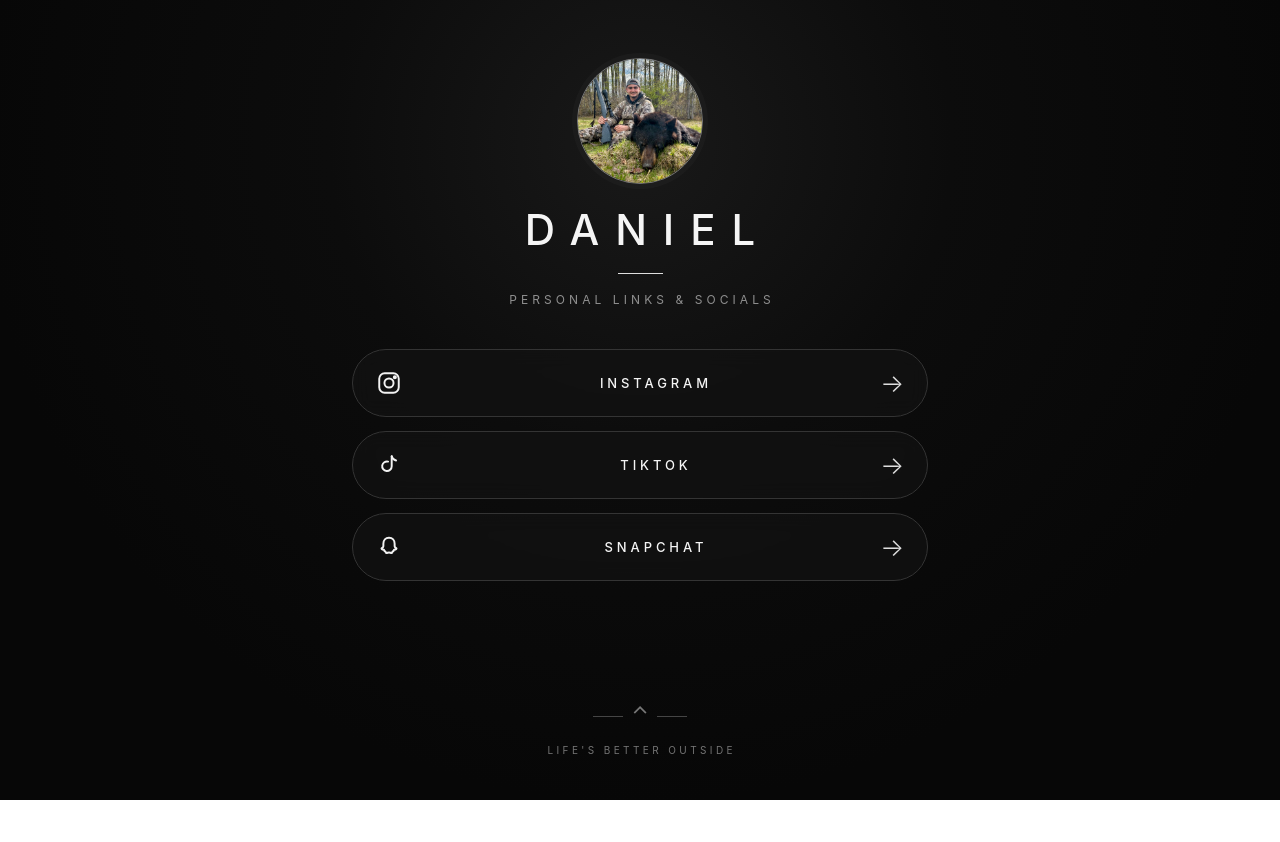
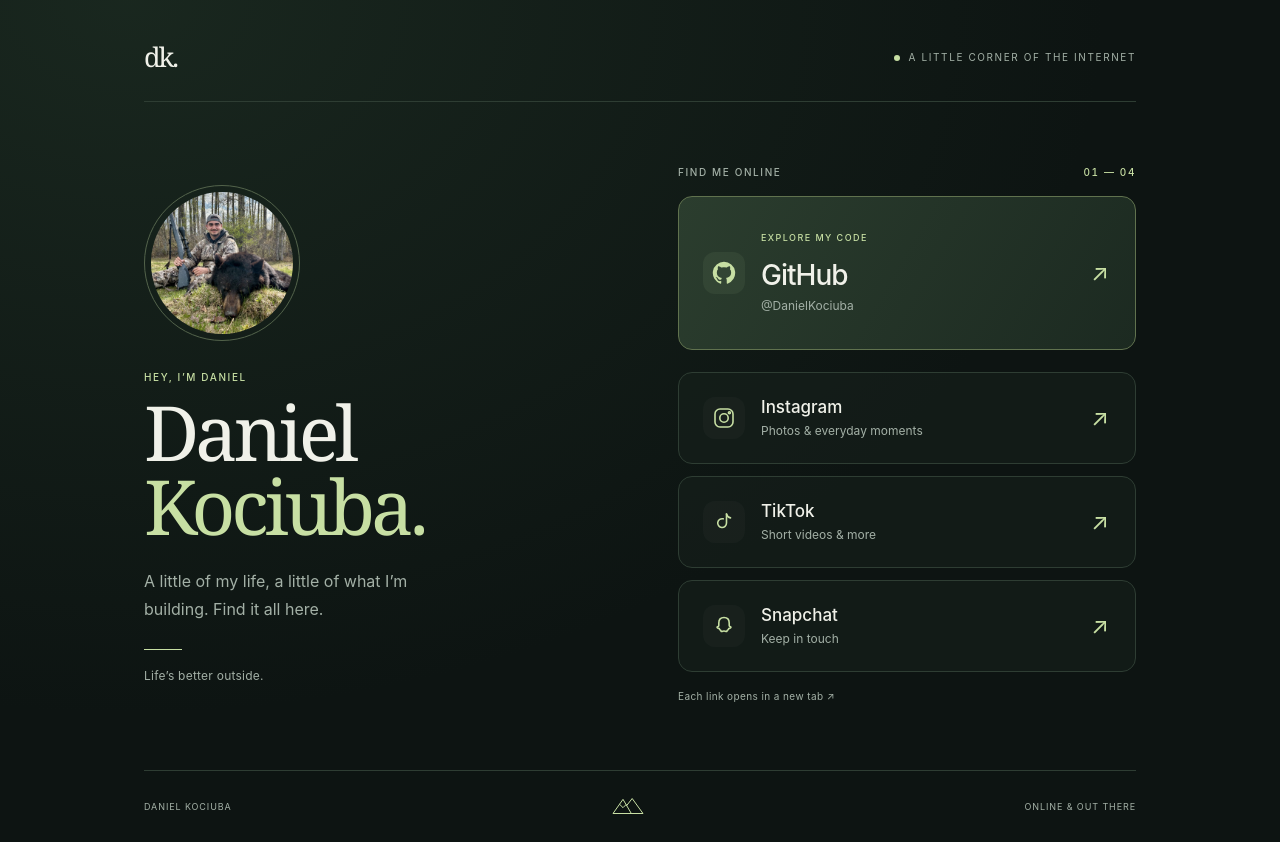
Before and after one commit to DanielKociuba/DanielKociuba.github.io, a plain HTML site: page index.html in a window 1280 px wide. Before the commit the page ends 800 px from the top, so only its background shows below. Drawn offline with Linux system fonts and the light colour scheme.

Commit message:
Add featured GitHub link and refresh personal site design

```diff
--- a/index.html
+++ b/index.html
@@ -3,224 +3,229 @@
 <head>
 <meta charset="UTF-8">
 <meta name="viewport" content="width=device-width, initial-scale=1.0">
-<meta name="theme-color" content="#0b0b0b">
-<title>Daniel — Links</title>
+<meta name="theme-color" content="#0d1412">
+<meta name="description" content="Daniel Kociuba’s personal corner of the internet. Find my GitHub, Instagram, TikTok, and Snapchat.">
+<title>Daniel Kociuba — Links &amp; Socials</title>
 <style>
-  :root {
-    --bg: #090909;
-    --card: #111111;
-    --text: #f5f5f5;
-    --muted: #8f8f8f;
-    --line: #343434;
-  }
 
-  * { box-sizing: border-box; }
+:root{color-scheme:dark;
+  --bg:#0d1412;
+  --panel:#141e19;
+  --text:#f0f1e9;
+  --muted:#a3b0a6;
+  --accent:#c7dfa3;
+  --line:#2e3d33}
 
-  html, body { margin: 0; min-height: 100%; }
+*{box-sizing:border-box}
+html{min-height:100%}
+body{margin:0;
+  min-height:100svh;
+  background:radial-gradient(ellipse at 10% 0%,#24382a88,transparent 60%),var(--bg);
+  color:var(--text);
+  font-family:-apple-system,BlinkMacSystemFont,"Segoe UI",sans-serif;
+  -webkit-font-smoothing:antialiased}
 
-  body {
-    min-height: 100vh;
-    background:
-      radial-gradient(circle at 50% 18%, #191919 0, #0c0c0c 34%, #070707 72%);
-    color: var(--text);
-    font-family: -apple-system, BlinkMacSystemFont, "Inter", "Segoe UI",
-                 Roboto, Helvetica, Arial, sans-serif;
-    display: flex;
-    justify-content: center;
-  }
+a{color:inherit}
+.page{max-width:1080px;
+  margin:auto;
+  padding:38px 44px 26px}
+.masthead,.footer{display:flex;
+  align-items:center;
+  justify-content:space-between;
+  gap:20px}
+.masthead{padding-bottom:26px;
+  border-bottom:1px solid var(--line)}
+.monogram{font-family:Georgia,serif;
+  font-size:27px;
+  letter-spacing:-2px}
+.masthead-note,.eyebrow,.section-label,.footer{font-size:10px;
+  letter-spacing:.16em;
+  text-transform:uppercase}
+.masthead-note{color:var(--muted)}
+.dot{display:inline-block;
+  width:6px;
+  height:6px;
+  background:var(--accent);
+  border-radius:50%;
+  margin-right:9px}
+.layout{display:grid;
+  grid-template-columns:1fr 1fr;
+  gap:76px;
+  align-items:center;
+  padding:64px 0 68px}
+.avatar{width:156px;
+  height:156px;
+  border-radius:50%;
+  padding:6px;
+  border:1px solid #53634b;
+  margin-bottom:30px}
+.avatar img{display:block;
+  width:100%;
+  height:100%;
+  border-radius:50%;
+  object-fit:cover;
+  object-position:52% 43%;
+  filter:saturate(.8)}
+.eyebrow{display:block;
+  color:var(--accent);
+  margin:0 0 12px;
+  font-weight:500}
+h1{font-family:Georgia,"Times New Roman",serif;
+  font-size:clamp(52px,6vw,76px);
+  font-weight:400;
+  line-height:.98;
+  letter-spacing:-.055em;
+  margin:0 0 24px}
+h1 span{display:block;
+  color:var(--accent)}
+.intro{font-size:16px;
+  line-height:1.75;
+  color:var(--muted);
+  max-width:310px;
+  margin:0}
+.profile-rule{width:38px;
+  height:1px;
+  background:var(--accent);
+  margin:26px 0 18px}
+.motto{font-size:12px;
+  color:var(--muted);
+  margin:0;
+  letter-spacing:.02em}
+.section-label{color:var(--muted);
+  display:flex;
+  justify-content:space-between;
+  align-items:center;
+  margin:0 0 18px;
+  font-weight:500}
+.section-label span{font-variant-numeric:tabular-nums;
+  color:var(--accent)}
+.links{display:grid;
+  gap:12px}
+.link{display:grid;
+  grid-template-columns:42px minmax(0,1fr) 20px;
+  align-items:center;
+  gap:16px;
+  min-height:92px;
+  padding:20px 24px;
+  border:1px solid var(--line);
+  border-radius:14px;
+  background:#16211b99;
+  text-decoration:none;
+  transition:background .2s,border-color .2s,transform .2s}
+.link:hover{background:#213127;
+  border-color:#6f825e;
+  transform:translateY(-3px)}
+a:focus-visible{outline:3px solid var(--accent);
+  outline-offset:5px}
+.featured{min-height:154px;
+  background:linear-gradient(120deg,#2b3d2e,#1c2a21);
+  border-color:#60724e;
+  margin-bottom:10px}
+.featured:hover{background:#314531}
+.featured .eyebrow{font-size:9px;
+  margin-bottom:10px}
+.featured .label{font-size:28px;
+  letter-spacing:-.035em}
+.icon{width:42px;
+  height:42px;
+  display:grid;
+  place-items:center;
+  border-radius:12px;
+  background:#ffffff06;
+  color:var(--accent)}
+.icon svg{width:24px;
+  height:24px;
+  fill:none;
+  stroke:currentColor;
+  stroke-width:1.6;
+  stroke-linecap:round;
+  stroke-linejoin:round}
+.icon .github-icon{fill:currentColor;
+  stroke:none}
+.featured .icon{background:#c7dfa311}
+.link-copy{display:grid;
+  gap:5px}
+.label{font-size:17px;
+  font-weight:500}
+.description{font-size:12px;
+  color:var(--muted);
+  line-height:1.5}
+.arrow{align-self:center;
+  font-size:23px;
+  color:var(--accent)}
+.link-note{font-size:10px;
+  color:var(--muted);
+  margin:18px 0 0;
+  letter-spacing:.04em}
+.footer{padding-top:25px;
+  border-top:1px solid var(--line);
+  color:var(--muted);
+  font-size:9px;
+  letter-spacing:.1em}
+.mountain{width:34px;
+  height:20px;
+  color:var(--accent)}
+.skip-link{position:absolute;
+  left:12px;
+  top:-100px;
+  padding:12px;
+  background:var(--bg);
+  z-index:2}
+.skip-link:focus{top:12px}
 
-  .page {
-    width: 100%;
-    max-width: 620px;
-    min-height: 100vh;
-    padding: 58px 22px 44px;
-    display: flex;
-    flex-direction: column;
-  }
+@media(min-width:900px){.page{min-height:100svh;
+  display:flex;
+  flex-direction:column}
+.layout{flex:1}
+.footer{margin-top:auto}
+}
 
-  .profile {
-    text-align: center;
-  }
+@media(max-width:760px){.page{max-width:540px;
+  padding:24px}
+.layout{grid-template-columns:1fr;
+  gap:38px;
+  padding:38px 0 42px}
+.profile{text-align:center}
+.avatar{margin:0 auto 24px;
+  width:132px;
+  height:132px}
+h1{font-size:54px}
+h1 span{display:inline}
+.intro{margin:auto;
+  max-width:300px;
+  font-size:14px}
+.profile-rule{margin:22px auto 16px}
+.featured{min-height:132px}
+.link{min-height:84px;
+  padding:18px 20px}
+.footer{font-size:8px;
+  gap:12px}
+.masthead-note{font-size:9px}
+}
 
-  .avatar {
-    width: 126px;
-    height: 126px;
-    margin: 0 auto 25px;
-    border-radius: 50%;
-    overflow: hidden;
-    border: 1px solid #777;
-    box-shadow: 0 0 0 5px rgba(255,255,255,.025);
-    background: #151515;
-  }
+@media(prefers-reduced-motion:reduce){.link{transition:none}
+.link:hover{transform:none}
+}
 
-  .avatar img {
-    width: 100%;
-    height: 100%;
-    object-fit: cover;
-    object-position: 52% 43%;
-    display: block;
-  }
-
-  h1 {
-    margin: 0;
-    font-size: clamp(30px, 7vw, 42px);
-    line-height: 1;
-    font-weight: 500;
-    letter-spacing: .38em;
-    padding-left: .38em;
-  }
-
-  .divider {
-    width: 45px;
-    height: 1px;
-    background: #dedede;
-    margin: 22px auto 18px;
-  }
-
-  .tagline {
-    margin: 0 0 42px;
-    color: var(--muted);
-    font-size: 12px;
-    letter-spacing: .34em;
-    padding-left: .34em;
-    text-transform: uppercase;
-  }
-
-  .links {
-    display: grid;
-    gap: 14px;
-  }
-
-  .link {
-    min-height: 68px;
-    border: 1px solid var(--line);
-    border-radius: 999px;
-    background: rgba(18,18,18,.72);
-    color: var(--text);
-    text-decoration: none;
-    display: grid;
-    grid-template-columns: 58px 1fr 30px;
-    align-items: center;
-    padding: 0 23px;
-    transition: transform .18s ease, border-color .18s ease,
-                background .18s ease, box-shadow .18s ease;
-    backdrop-filter: blur(10px);
-  }
-
-  .link:hover {
-    transform: translateY(-2px);
-    border-color: #5a5a5a;
-    background: rgba(28,28,28,.9);
-    box-shadow: 0 12px 35px rgba(0,0,0,.25);
-  }
-
-  .link:active { transform: scale(.985); }
-
-  .icon {
-    width: 26px;
-    height: 26px;
-    display: flex;
-    align-items: center;
-    justify-content: center;
-    justify-self: start;
-    color: #f2f2f2;
-  }
-
-  .icon svg {
-    width: 26px;
-    height: 26px;
-    fill: none;
-    stroke: currentColor;
-    stroke-width: 1.8;
-    stroke-linecap: round;
-    stroke-linejoin: round;
-  }
-
-  .label {
-    text-align: center;
-    font-size: 13px;
-    font-weight: 500;
-    letter-spacing: .30em;
-    padding-left: .30em;
-  }
-
-  .arrow {
-    font-size: 25px;
-    font-weight: 300;
-    line-height: 1;
-    justify-self: end;
-    color: #dedede;
-  }
-
-  footer {
-    margin-top: auto;
-    padding-top: 62px;
-    text-align: center;
-    color: #747474;
-  }
-
-  .mountains {
-    width: 94px;
-    height: 30px;
-    margin: 0 auto 13px;
-    position: relative;
-  }
-
-  .mountains::before,
-  .mountains::after {
-    content: "";
-    position: absolute;
-    top: 15px;
-    width: 30px;
-    height: 1px;
-    background: #454545;
-  }
-
-  .mountains::before { left: 0; }
-  .mountains::after { right: 0; }
-
-  .mountain-mark {
-    position: absolute;
-    left: 50%;
-    top: 2px;
-    transform: translateX(-50%);
-    color: #777;
-    font-size: 22px;
-    line-height: 1;
-  }
-
-  .footer-text {
-    margin: 0;
-    font-size: 10px;
-    letter-spacing: .34em;
-    padding-left: .34em;
-    text-transform: uppercase;
-  }
-
-  @media (max-width: 480px) {
-    .page { padding-top: 45px; }
-    .avatar { width: 112px; height: 112px; margin-bottom: 23px; }
-    .tagline { margin-bottom: 34px; font-size: 10px; }
-    .link { min-height: 62px; padding: 0 19px; grid-template-columns: 48px 1fr 25px; }
-    .label { font-size: 12px; }
-  }
 </style>
 </head>
 <body>
-<main class="page">
-  <section class="profile">
-    <div class="avatar">
-      <img src="profile.jpg" alt="Daniel outdoors">
-    </div>
-
-    <h1>DANIEL</h1>
-    <div class="divider"></div>
-    <p class="tagline">Personal links &amp; socials</p>
-  </section>
-
-  <nav class="links" aria-label="Social links">
-
-    <a class="link" href="https://www.instagram.com/daniel._k_/" target="_blank" rel="noopener noreferrer">
+<a class="skip-link" href="#links">Skip to links</a>
+<div class="page">
+<header class="masthead"><span class="monogram" aria-label="Daniel Kociuba">dk.</span><span class="masthead-note"><span class="dot" aria-hidden="true"></span>A little corner of the internet</span></header>
+<main class="layout">
+<section class="profile" aria-labelledby="name">
+<div class="avatar"><img src="profile.jpg" alt="Daniel outdoors" width="144" height="144" fetchpriority="high"></div>
+<p class="eyebrow">Hey, I’m Daniel</p>
+<h1 id="name">Daniel <span>Kociuba.</span></h1>
+<p class="intro">A little of my life, a little of what I’m building. Find it all here.</p>
+<div class="profile-rule" aria-hidden="true"></div><p class="motto">Life’s better outside.</p>
+</section>
+<section aria-labelledby="links-heading"><h2 class="section-label" id="links-heading">Find me online <span aria-hidden="true">01 — 04</span></h2>
+<nav class="links" id="links" aria-label="Social links"><a class="link featured" href="https://github.com/DanielKociuba" target="_blank" rel="noopener noreferrer">
+<span class="icon" aria-hidden="true"><svg viewBox="0 0 24 24" class="github-icon"><path d="M12 .8a11.2 11.2 0 0 0-3.54 21.83c.56.1.77-.24.77-.54v-2.1c-3.13.68-3.79-1.33-3.79-1.33-.51-1.3-1.25-1.64-1.25-1.64-1.02-.7.08-.69.08-.69 1.13.08 1.72 1.16 1.72 1.16 1 1.72 2.62 1.22 3.26.94.1-.73.39-1.22.71-1.5-2.5-.28-5.12-1.25-5.12-5.57 0-1.23.44-2.23 1.15-3.02-.12-.28-.5-1.43.11-2.98 0 0 .94-.3 3.08 1.15a10.7 10.7 0 0 1 5.61 0c2.14-1.45 3.08-1.15 3.08-1.15.61 1.55.23 2.7.11 2.98.72.79 1.15 1.79 1.15 3.02 0 4.33-2.63 5.28-5.14 5.56.4.35.76 1.03.76 2.08v3.09c0 .3.2.65.77.54A11.2 11.2 0 0 0 12 .8Z"/></svg></span>
+<span class="link-copy"><span class="eyebrow">Explore my code</span><span class="label">GitHub</span><span class="description">@DanielKociuba</span></span><span class="arrow" aria-hidden="true">↗</span></a>
+<a class="link" href="https://www.instagram.com/daniel._k_/" target="_blank" rel="noopener noreferrer">
       <span class="icon" aria-hidden="true">
         <svg viewBox="0 0 24 24">
           <rect x="3" y="3" width="18" height="18" rx="5"></rect>
@@ -228,37 +233,32 @@
           <circle cx="17.4" cy="6.7" r="1"></circle>
         </svg>
       </span>
-      <span class="label">INSTAGRAM</span>
-      <span class="arrow">→</span>
+      <span class="link-copy"><span class="label">Instagram</span><span class="description">Photos & everyday moments</span></span>
+      <span class="arrow" aria-hidden="true">↗</span>
     </a>
-
-    <a class="link" href="https://www.tiktok.com/@daniel._k_" target="_blank" rel="noopener noreferrer">
+<a class="link" href="https://www.tiktok.com/@daniel._k_" target="_blank" rel="noopener noreferrer">
       <span class="icon" aria-hidden="true">
         <svg viewBox="0 0 24 24">
           <path d="M14.5 4v9.1a4.4 4.4 0 1 1-3.3-4.25"></path>
           <path d="M14.5 4c.55 2.1 1.8 3.45 4 3.85"></path>
         </svg>
       </span>
-      <span class="label">TIKTOK</span>
-      <span class="arrow">→</span>
+      <span class="link-copy"><span class="label">TikTok</span><span class="description">Short videos & more</span></span>
+      <span class="arrow" aria-hidden="true">↗</span>
     </a>
-
-    <a class="link" href="https://www.snapchat.com/add/dkociuba11?share_id=M6C0JJWlTByLPT4e_f4hQA&locale=en_CA" target="_blank" rel="noopener noreferrer">
+<a class="link" href="https://www.snapchat.com/add/dkociuba11?share_id=M6C0JJWlTByLPT4e_f4hQA&amp;locale=en_CA" target="_blank" rel="noopener noreferrer">
       <span class="icon" aria-hidden="true">
         <svg viewBox="0 0 24 24">
           <path d="M12 3.5c-3.2 0-5.2 2.3-5.2 5.6v2.3c0 .7-.4 1.1-1.2 1.4-.5.2-.7.6-.3 1 .5.5 1.3.7 2 .8.2.9.8 1.5 1.6 1.8-.1.8.2 1.1.8 1.1.8 0 1.3-.5 2.3-.5s1.5.5 2.3.5c.6 0 .9-.3.8-1.1.8-.3 1.4-.9 1.6-1.8.7-.1 1.5-.3 2-.8.4-.4.2-.8-.3-1-.8-.3-1.2-.7-1.2-1.4V9.1c0-3.3-2-5.6-5.2-5.6Z"></path>
         </svg>
       </span>
-      <span class="label">SNAPCHAT</span>
-      <span class="arrow">→</span>
-    </a>
-
-  </nav>
-
-  <footer>
-    <div class="mountains"><span class="mountain-mark">⌃</span></div>
-    <p class="footer-text">Life's better outside</p>
-  </footer>
+      <span class="link-copy"><span class="label">Snapchat</span><span class="description">Keep in touch</span></span>
+      <span class="arrow" aria-hidden="true">↗</span>
+    </a></nav>
+<p class="link-note">Each link opens in a new tab ↗</p>
+</section>
 </main>
+<footer class="footer"><span>Daniel Kociuba</span><svg class="mountain" viewBox="0 0 40 24" fill="none" stroke="currentColor" stroke-width="1.2" aria-hidden="true"><path d="m2 21 12-17 10 17M18 12l7-9 13 18H2m8-11 4 4 4-4"/></svg><span>Online &amp; out there</span></footer>
+</div>
 </body>
 </html>
```
